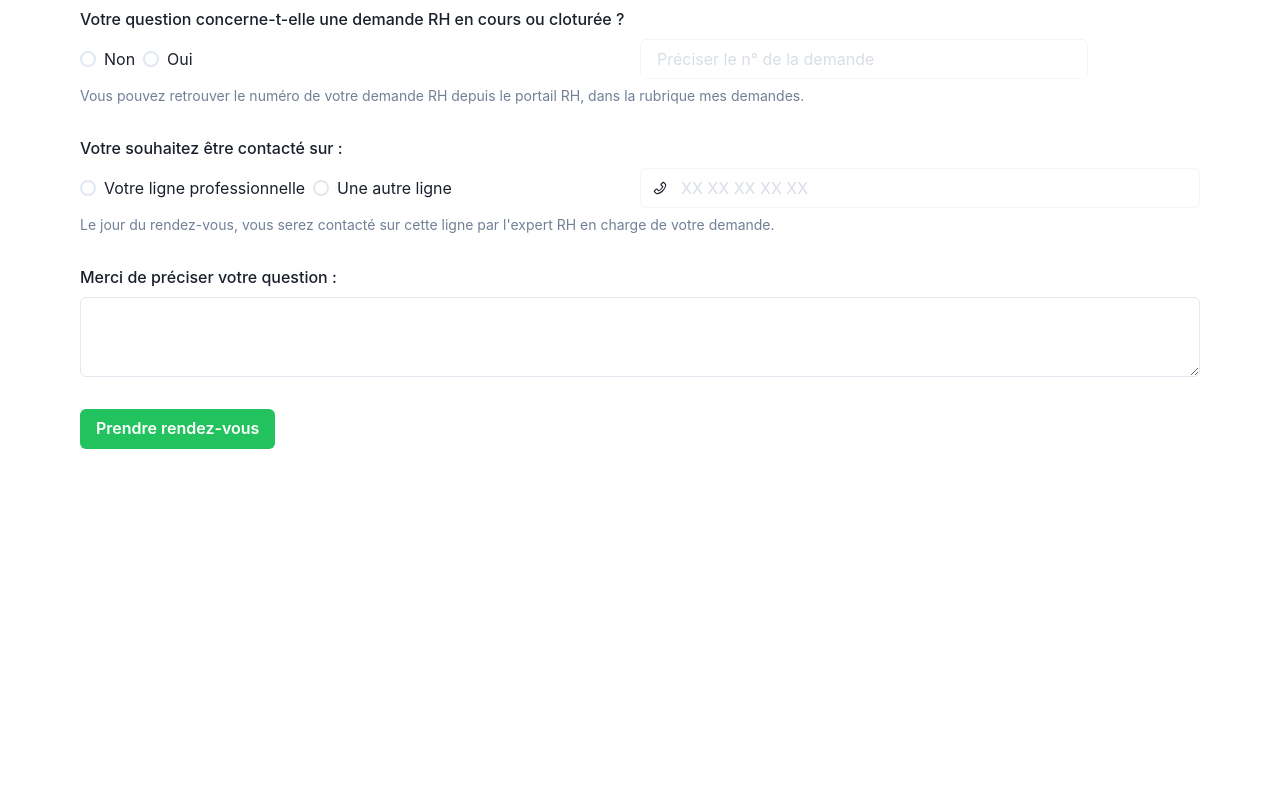
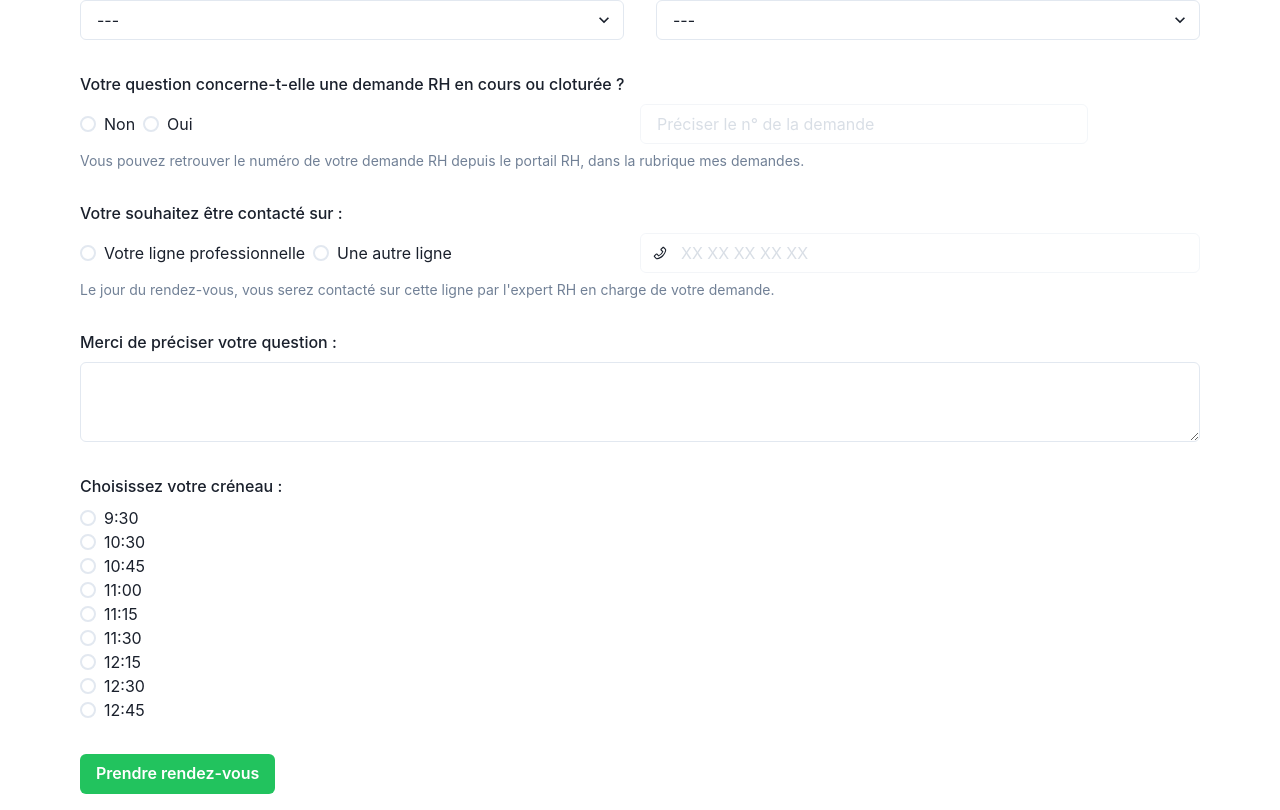
Before and after one commit to alexCoding42/one-click-rh, a React (Create React App) app: page / in a window 1280 px wide. Shown: the part 701-1511 px from the top of the page. Before the commit the page ends 1166 px from the top, so only its background shows below. Built offline with nearby package versions, Linux system fonts and the light colour scheme; what @aws-amplify/datastore, aws-amplify would draw is missing.

Commit message:
Improve form, validation and error messages

```diff
--- a/src/App.tsx
+++ b/src/App.tsx
@@ -7,7 +7,7 @@ import MyAppointmentsPage from './pages/MyAppointmentsPage';
 
 export const App = () => (
   <ChakraProvider theme={theme}>
-    {/* <NavBar /> */}
+    <NavBar />
     <Switch>
       <Route exact path='/' component={HomePage} />
       <Route exact path='/my-appointments' component={MyAppointmentsPage} />
--- a/src/components/CustomForm.tsx
+++ b/src/components/CustomForm.tsx
@@ -61,8 +61,7 @@ const CustomForm: FC<CustomFormProps> = ({
     <Formik
       initialValues={initialValues}
       validationSchema={customFormValidationSchema}
-      onSubmit={(values, actions) => {
-        console.log(values);
+      onSubmit={(values) => {
         handleSubmit(values);
       }}
     >
@@ -150,14 +149,28 @@ const CustomForm: FC<CustomFormProps> = ({
                       >
                         <HStack>
                           <Radio
+                            key='no'
                             value='Non'
                             isChecked={'Non' === closedRequest}
+                            bg={
+                              form.errors.closedRequest &&
+                              form.touched.closedRequest
+                                ? 'red.500'
+                                : 'transparent'
+                            }
                           >
                             Non
                           </Radio>
                           <Radio
+                            key='yes'
                             value='Oui'
                             isChecked={'Oui' === closedRequest}
+                            bg={
+                              form.errors.closedRequest &&
+                              form.touched.closedRequest
+                                ? 'red.500'
+                                : 'transparent'
+                            }
                           >
                             Oui
                           </Radio>
@@ -230,14 +243,28 @@ const CustomForm: FC<CustomFormProps> = ({
                       >
                         <HStack>
                           <Radio
+                            key='proLine'
                             value='proLine'
                             isChecked={'proLine' === contactPreference}
+                            bg={
+                              form.errors.contactPreference &&
+                              form.touched.contactPreference
+                                ? 'red.500'
+                                : 'transparent'
+                            }
                           >
                             Votre ligne professionnelle
                           </Radio>
                           <Radio
+                            key='otherLine'
                             value='otherLine'
                             isChecked={'otherLine' === contactPreference}
+                            bg={
+                              form.errors.contactPreference &&
+                              form.touched.contactPreference
+                                ? 'red.500'
+                                : 'transparent'
+                            }
                           >
                             Une autre ligne
                           </Radio>
@@ -303,7 +330,7 @@ const CustomForm: FC<CustomFormProps> = ({
             </Field>
           </Stack>
 
-          <Stack hidden mb={8}>
+          <Stack mb={8}>
             <Field name='hour'>
               {({ field, form }: any) => (
                 <FormControl isInvalid={form.errors.hour && form.touched.hour}>
@@ -318,19 +345,24 @@ const CustomForm: FC<CustomFormProps> = ({
                       setFieldValue('hour', hourValue);
                     }}
                   >
-                    <HStack spacing={4} direction='column'>
+                    <SimpleGrid columns={{ base: 2, sm: 1 }}>
                       {hourOptions.map((value, index) => {
                         return (
                           <Radio
                             key={index}
                             value={value}
                             isChecked={value === hour}
+                            bg={
+                              form.errors.hour && form.touched.hour
+                                ? 'red.500'
+                                : 'transparent'
+                            }
                           >
                             {value}
                           </Radio>
                         );
                       })}
-                    </HStack>
+                    </SimpleGrid>
                   </RadioGroup>
                   <FormErrorMessage>{form.errors.hour}</FormErrorMessage>
                 </FormControl>
```
